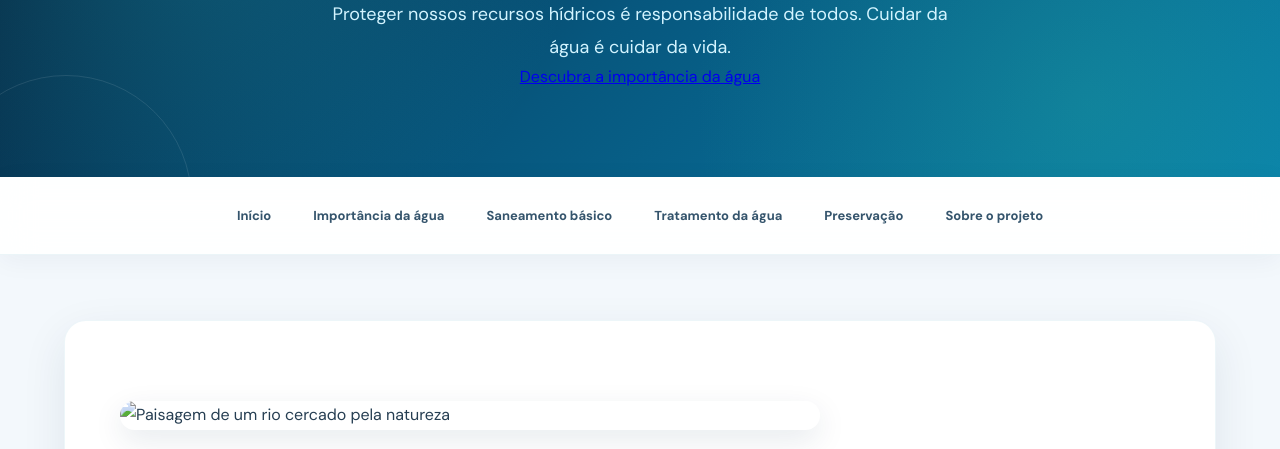
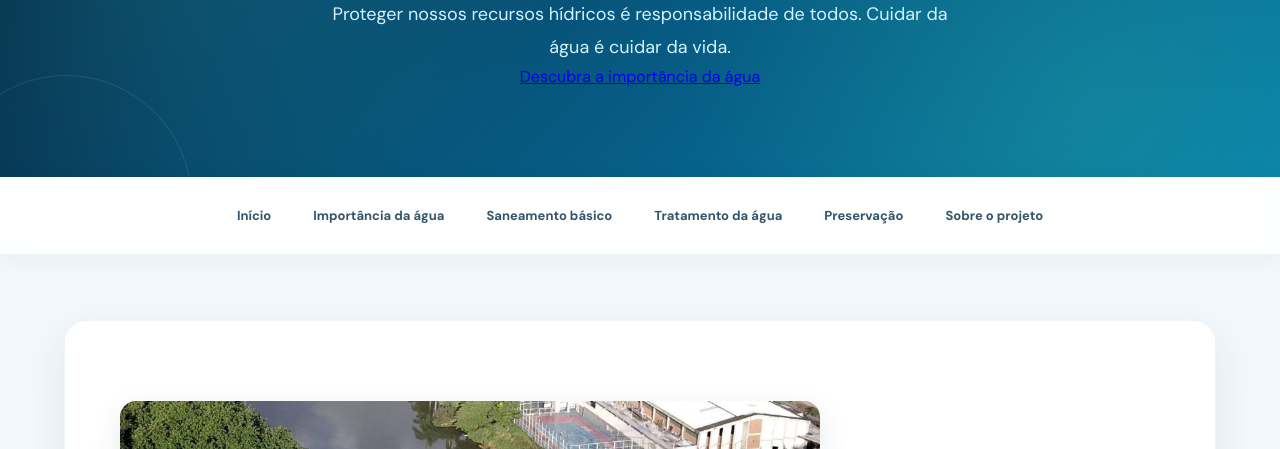
Before and after one commit to ZeroUpDown/agua, a plain HTML site: page index.html in a window 1280 px wide. Shown: the part 183-632 px from the top of the page. Drawn offline with Linux system fonts and the light colour scheme.

Commit message:
Update index.html

```diff
--- a/index.html
+++ b/index.html
@@ -56,7 +56,7 @@
 
              <section id="inicio" class="destaque">
             <img
-                src="imagens/rio.pomba.jpg"
+                src="rio.pomba.jpg"
                 alt="Paisagem de um rio cercado pela natureza"
             >
 
```
